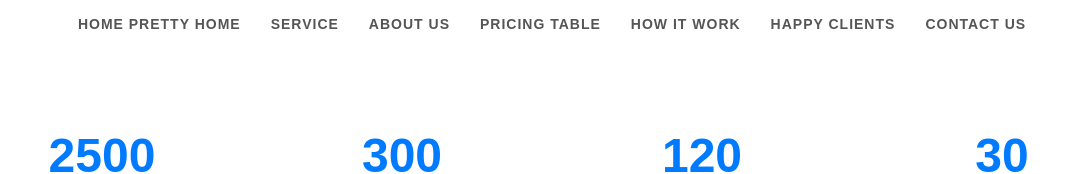
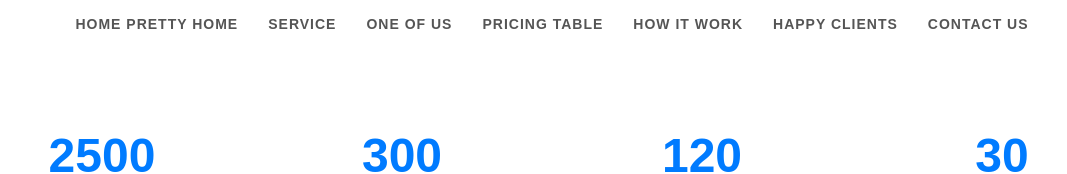
Before and after one commit to KArTON457/Nenron, a plain HTML site: page 3.1/task1.html in a window 1280 px wide. Shown: the top 174 px of the page, without its empty margins (88-1155 px from the left). Drawn offline with Linux system fonts and the light colour scheme.

Commit message:
one of us

```diff
--- a/3.1/task1.html
+++ b/3.1/task1.html
@@ -13,7 +13,7 @@
 
                 <li class="nav-item"><a href="#" class="nav-link">HOME pretty Home</a></li>
                 <li class="nav-item"><a href="#" class="nav-link">SERVICE</a></li>
-                <li class="nav-item"><a href="#" class="nav-link">ABOUT US</a></li>
+                <li class="nav-item"><a href="#" class="nav-link">one of us</a></li>
                 <li class="nav-item"><a href="#" class="nav-link">PRICING TABLE</a></li>
                 <li class="nav-item"><a href="#" class="nav-link">HOW IT WORK</a></li>
                 <li class="nav-item"><a href="#" class="nav-link">HAPPY CLIENTS</a></li>
```
